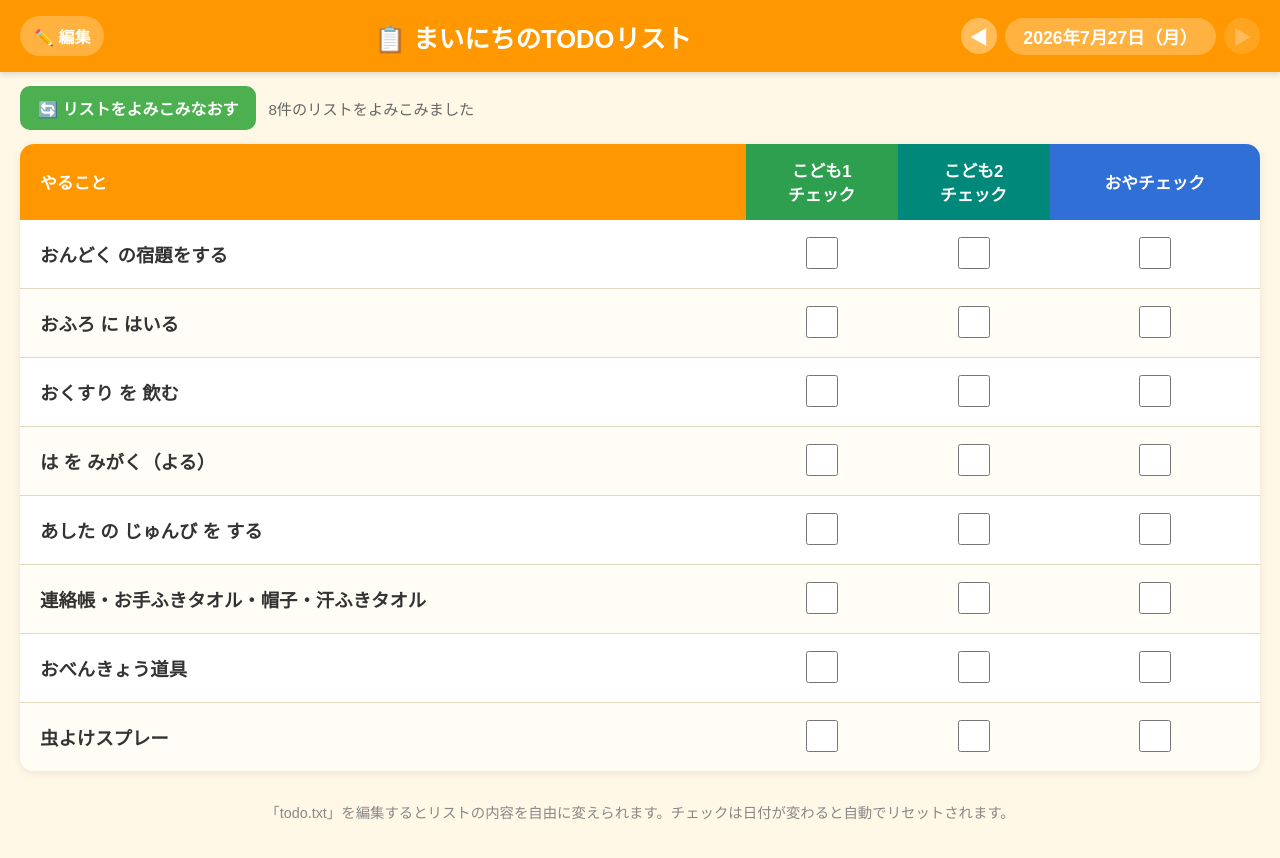
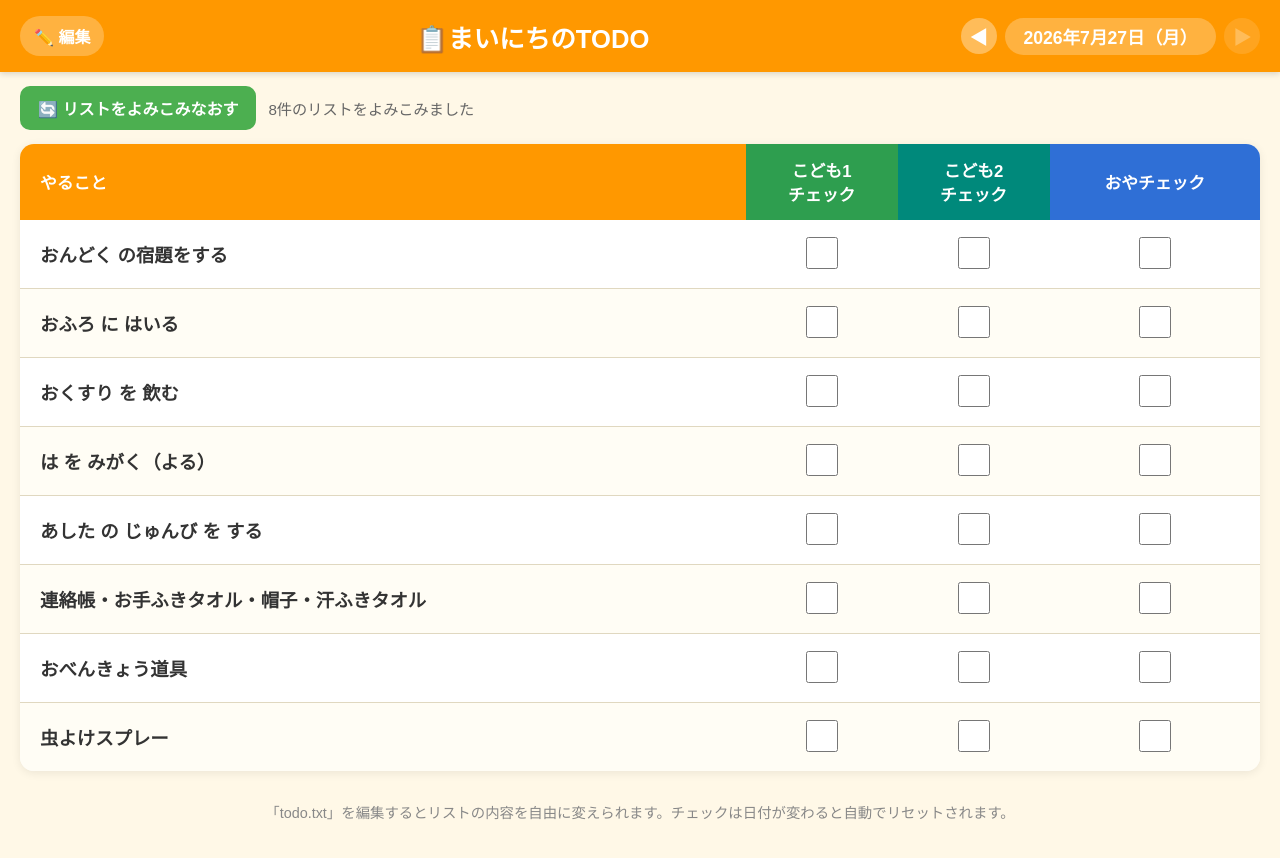
Before and after one commit to amanorox/familytodo, a plain HTML site: page index.html in a window 1280 px wide. Drawn offline with Linux system fonts and the light colour scheme.

Commit message:
fix: Update TODO list header for improved readability

```diff
--- a/index.html
+++ b/index.html
@@ -16,7 +16,7 @@
 <body>
   <header class="app-header">
     <a href="edit.html" class="edit-link" title="TODOリストを編集する">✏️ 編集</a>
-    <h1>📋 まいにちのTODOリスト</h1>
+    <h1>📋まいにちのTODO</h1>
     <div class="date-nav">
       <button id="prevDateBtn" class="date-nav-btn" aria-label="前の日へ">◀</button>
       <div class="date-badge" id="todayLabel"></div>
```
